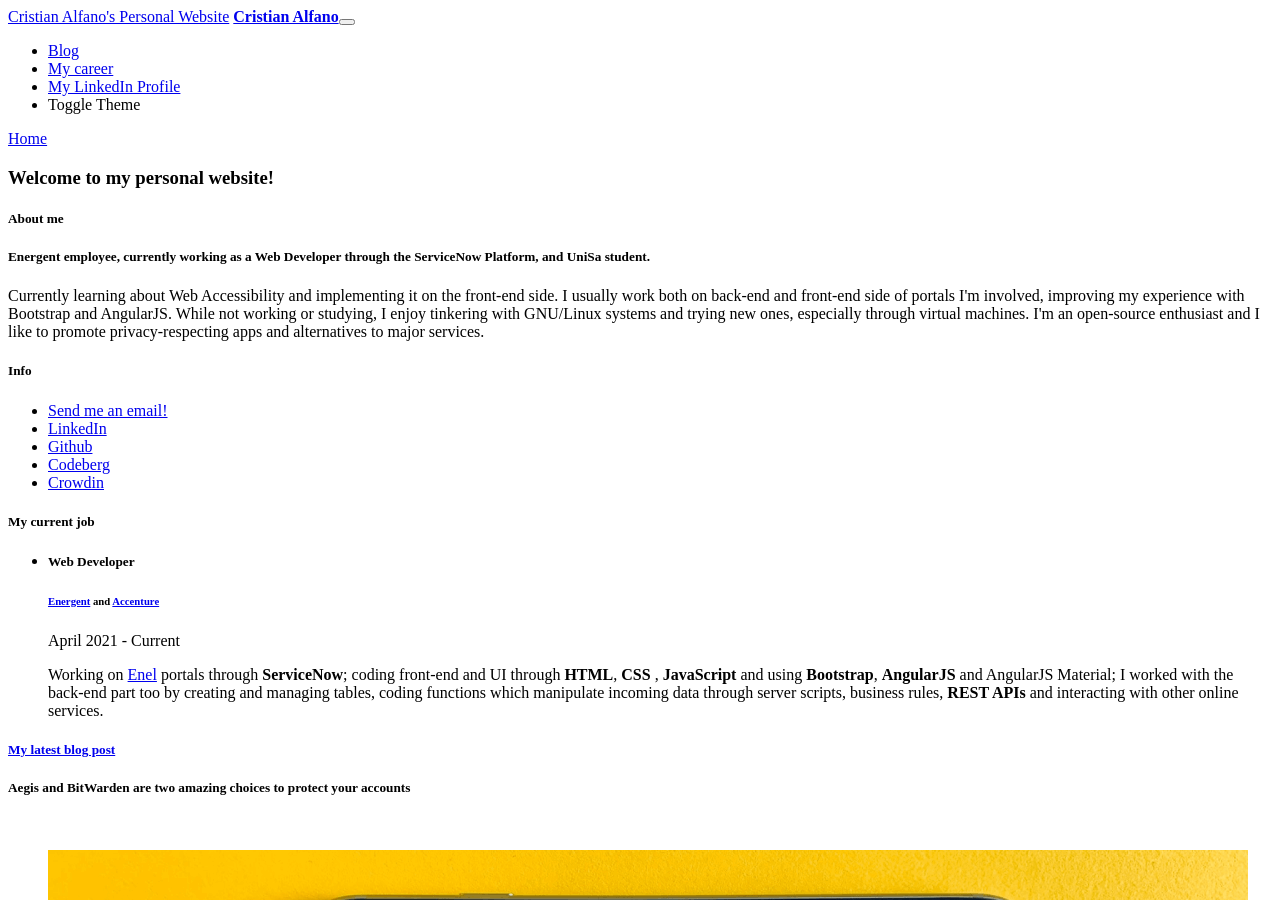
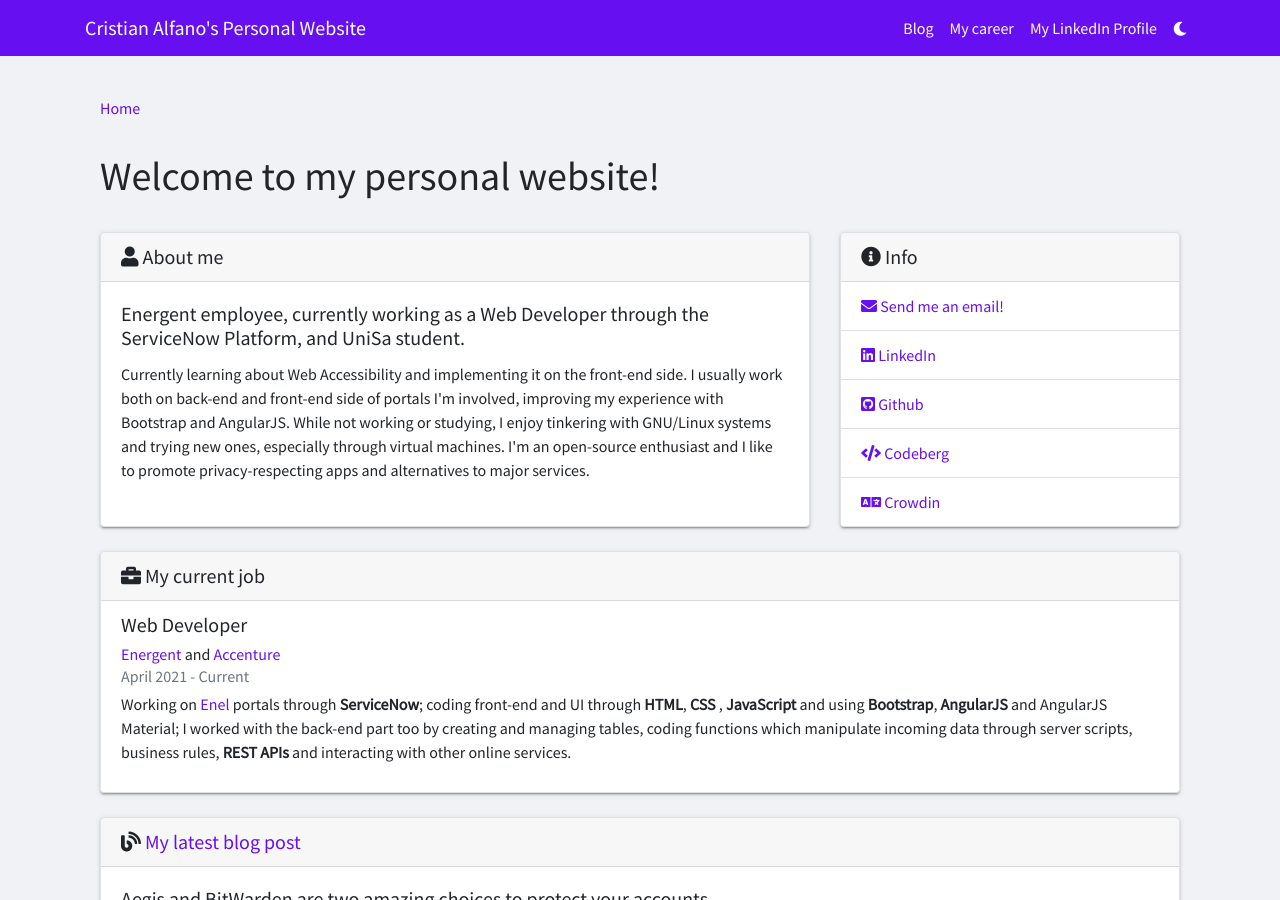
Before and after one commit to CristianAUnisa/CristianAUnisa.github.io, a Jekyll site: the page built from index.md, in a window 1280 px wide and 900 px high. Built offline with Jekyll 4.4.1, drawn with Linux system fonts in a browser that asks for light colours; nearby versions of some CDN libraries; library files that are not in the unit come from our copies; part of the change alters nothing that is shown.

```diff
--- a/_includes/head.html
+++ b/_includes/head.html
@@ -11,7 +11,7 @@
   <meta property="og:url" content="https://cristianalfano.me/">
   <meta property="og:title" content="Cristian Alfano’s Personal Website | A personal website made for fun">
   <meta property="og:description" content="Homepage of Cristian Alfano’s website.">
-  <meta property="og:image" content="https://cristianalfano.me/assets/img/preview.svg">
+  <meta property="og:image" content="https://cristianalfano.me/assets/img/preview.png">
 
   <!-- Twitter -->
   <meta property="twitter:card" content="summary_large_image">
@@ -20,7 +20,7 @@
   <meta property="twitter:description" content="Homepage of Cristian Alfano’s website.">
   <meta property="twitter:image" content="https://cristianalfano.me/assets/img/preview.svg">
 
-  <link rel="stylesheet" href="{{ " /assets/main.css" | relative_url }}">
+  <link rel="stylesheet" href="{{ "/assets/main.css" | relative_url }}">
   <link rel="apple-touch-icon" sizes="180x180" href="/apple-touch-icon.png">
   <link rel="icon" type="image/png" sizes="32x32" href="/favicon-32x32.png">
   <link rel="icon" type="image/png" sizes="16x16" href="/favicon-16x16.png">
@@ -31,8 +31,8 @@
   <link id="dark-theme-style" rel="stylesheet" />
   <link id="dark-css" href="/assets/css/dark.css?v=4" rel="stylesheet" media="(prefers-color-scheme: dark)">
   {%- feed_meta -%}
-  <script src="{{ " /assets/javascript/bootstrap/jquery.min.js" | relative_url }}"></script>
-  <script src="{{ " /assets/javascript/bootstrap/bootstrap.bundle.min.js" | relative_url }}"></script>
-  <script src="{{ " /assets/javascript/main.js" | relative_url }}"></script>
+  <script src="{{ "/assets/javascript/bootstrap/jquery.min.js" | relative_url }}"></script>
+  <script src="{{ "/assets/javascript/bootstrap/bootstrap.bundle.min.js" | relative_url }}"></script>
+  <script src="{{ "/assets/javascript/main.js" | relative_url }}"></script>
 
 </head>
```
Also changed, not shown: assets/img/preview.png (added).
